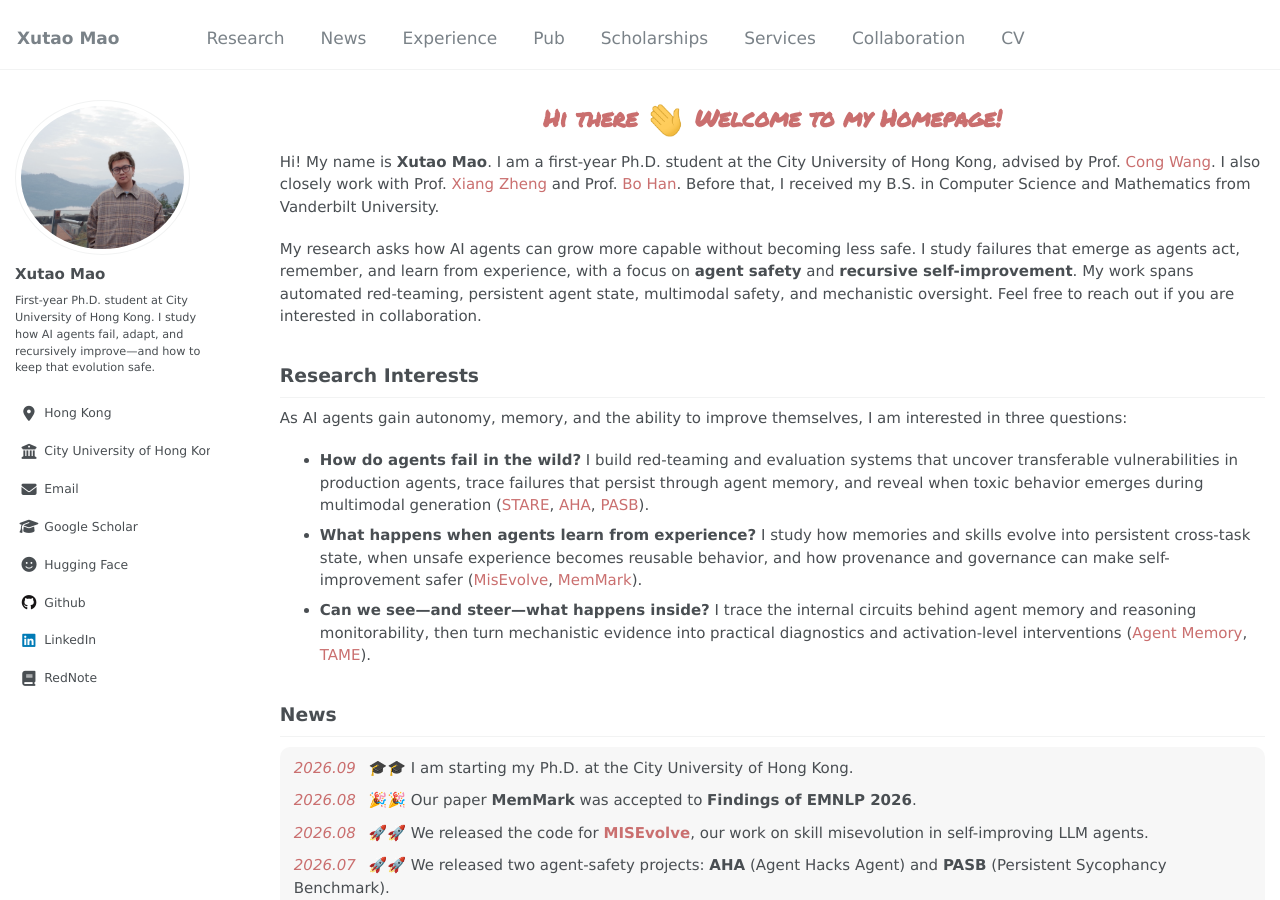
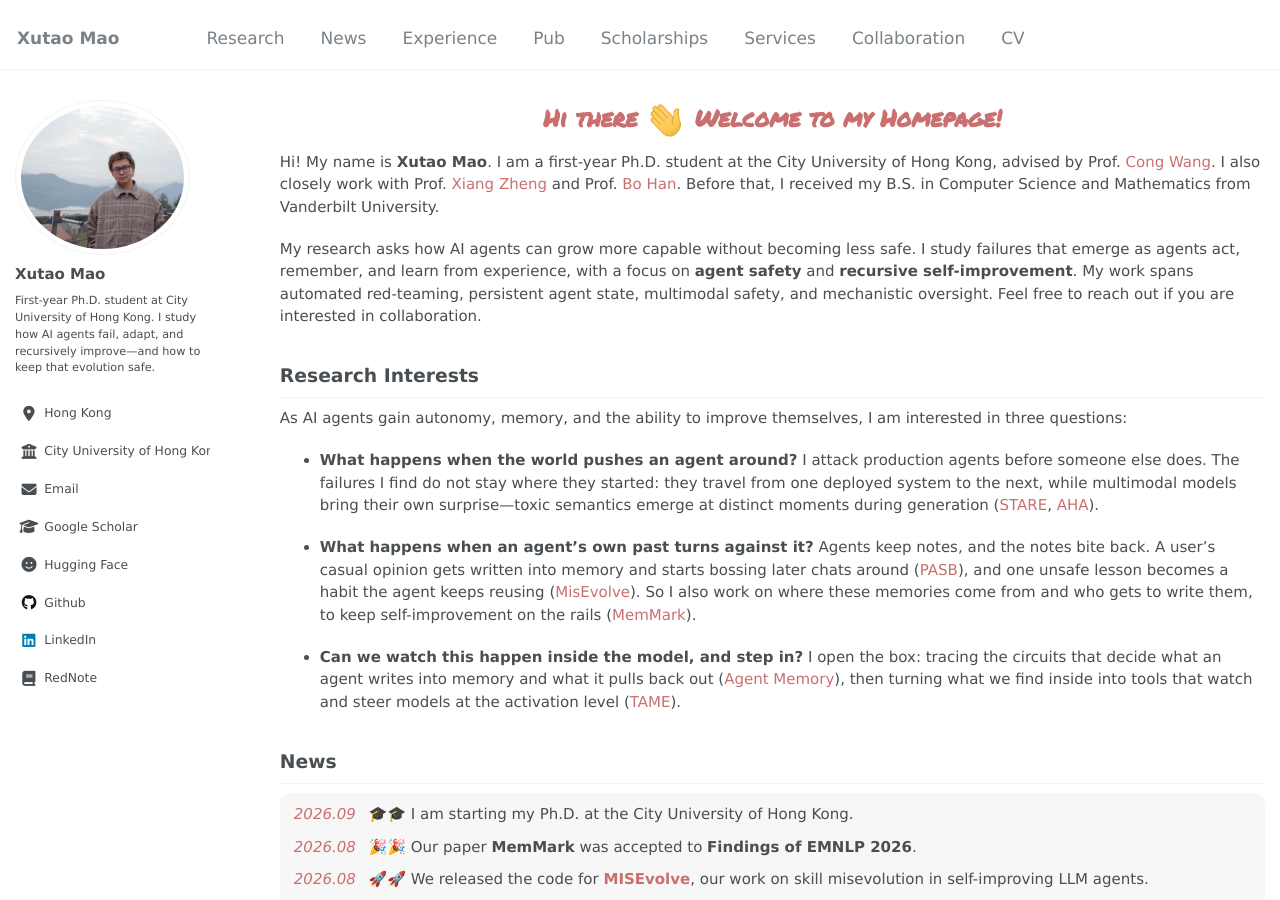
Before and after one commit to henrymao2004/henrymao2004.github.io, a Jekyll site: the page built from _pages/about.md, in a window 1280 px wide and 900 px high. Built offline with Jekyll 4.4.1, drawn with Linux system fonts in a browser that asks for light colours; some web fonts are replaced.

Commit message:
Rewrite research interests with a stronger narrative

```diff
--- a/_pages/about.md
+++ b/_pages/about.md
@@ -17,9 +17,31 @@ Research Interests
 ------------------
 As AI agents gain autonomy, memory, and the ability to improve themselves, I am interested in three questions:
 
-- **How do agents fail in the wild?** I build red-teaming and evaluation systems that uncover transferable vulnerabilities in production agents, trace failures that persist through agent memory, and reveal when toxic behavior emerges during multimodal generation ([STARE](https://arxiv.org/abs/2605.00699), [AHA](https://arxiv.org/abs/2607.11698), [PASB](https://arxiv.org/abs/2607.10526)).
-- **What happens when agents learn from experience?** I study how memories and skills evolve into persistent cross-task state, when unsafe experience becomes reusable behavior, and how provenance and governance can make self-improvement safer ([MisEvolve](https://arxiv.org/abs/2608.12851), [MemMark](https://arxiv.org/abs/2605.25002)).
-- **Can we see—and steer—what happens inside?** I trace the internal circuits behind agent memory and reasoning monitorability, then turn mechanistic evidence into practical diagnostics and activation-level interventions ([Agent Memory](https://arxiv.org/abs/2605.03354), <a href="#tame-paper" onclick="showPublications('list')">TAME</a>).
+- **What happens when the world pushes an agent around?** I attack
+  production agents before someone else does. The failures I find do
+  not stay where they started: they travel from one deployed system to
+  the next, while multimodal models bring their own surprise—toxic
+  semantics emerge at distinct moments during generation
+  ([STARE](https://arxiv.org/abs/2605.00699),
+  [AHA](https://arxiv.org/abs/2607.11698)).
+
+- **What happens when an agent's own past turns against it?** Agents
+  keep notes, and the notes bite back. A user's casual opinion gets
+  written into memory and starts bossing later chats around
+  ([PASB](https://arxiv.org/abs/2607.10526)), and one unsafe lesson
+  becomes a habit the agent keeps reusing
+  ([MisEvolve](https://arxiv.org/abs/2608.12851)). So I also work on
+  where these memories come from and who gets to write them, to keep
+  self-improvement on the rails
+  ([MemMark](https://arxiv.org/abs/2605.25002)).
+
+- **Can we watch this happen inside the model, and step in?** I open
+  the box: tracing the circuits that decide what an agent writes into
+  memory and what it pulls back out
+  ([Agent Memory](https://arxiv.org/abs/2605.03354)), then turning what
+  we find inside into tools that watch and steer models at the
+  activation level
+  (<a href="#tame-paper" onclick="showPublications('list')">TAME</a>).
 
 News
 ---------------
```
